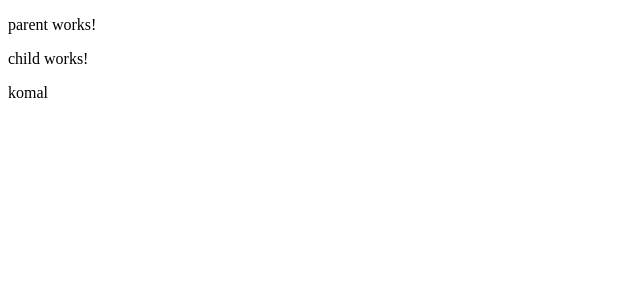
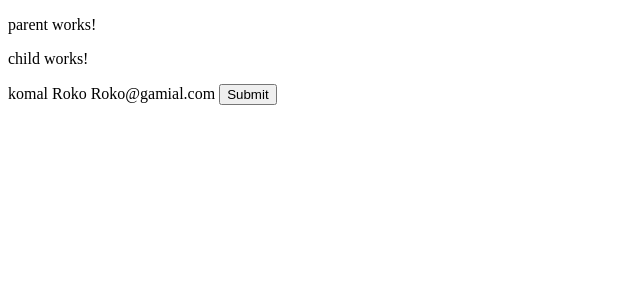
Before and after one commit to komal-suryavanshi-25/angular-demo, an Angular app: page / in a window 1280 px wide. Shown: the top 300 px of the page, without its empty margins (0-640 px from the left). Built offline with nearby package versions, Linux system fonts and the light colour scheme.

Commit message:
output and input bind

```diff
--- a/src/app/child/child.html
+++ b/src/app/child/child.html
@@ -1,5 +1,8 @@
 <p>child works!</p>
 
 <div>
-    {{nameChild}}
+  {{ nameChild }}
+  {{ userChild?.name }}
+  {{ userChild?.emailId }}
+  <button (click)="send()">Submit</button>
 </div>
--- a/src/app/child/child.ts
+++ b/src/app/child/child.ts
@@ -1,4 +1,4 @@
-import { Component, Input } from '@angular/core';
+import { Component, EventEmitter, Input, Output } from '@angular/core';
 
 @Component({
   selector: 'app-child',
@@ -9,4 +9,14 @@ import { Component, Input } from '@angular/core';
 export class Child {
 
   @Input() nameChild='';
+  @Input() userChild : any =
+  {
+
+
+  }
+  @Output() sentToParent = new EventEmitter();
+  send()
+  {
+    this.sentToParent.emit('ROKO');
+  }
 }
--- a/src/app/parent/parent.html
+++ b/src/app/parent/parent.html
@@ -1,4 +1,4 @@
 <p>parent works!</p>
 <div class="child">
-    <app-child [nameChild]="name"></app-child>
+    <app-child [nameChild]="name" [userChild]="user" (sentToParent)="getchild($event)"></app-child>
 </div>
--- a/src/app/parent/parent.ts
+++ b/src/app/parent/parent.ts
@@ -10,4 +10,15 @@ import { Child } from '../child/child';
 export class Parent {
 
   name = 'komal';
+  user =
+  {
+    name : "Roko",
+    emailId : "Roko@gamial.com"
+
+  }
+  getchild(event:string)
+  {
+    console.log(event);
+
+  }
 }
```
